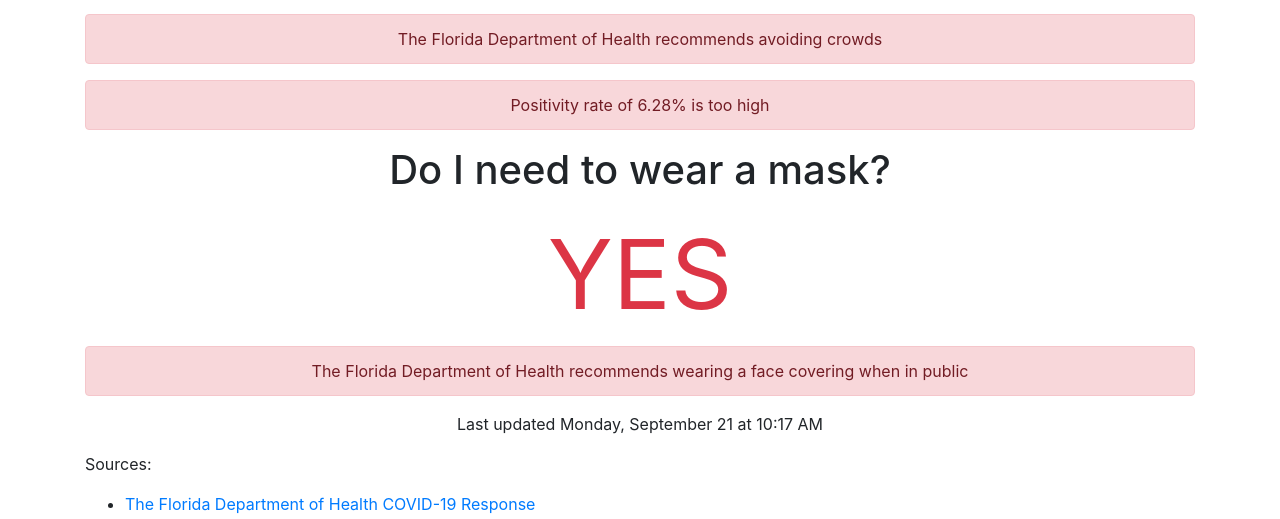
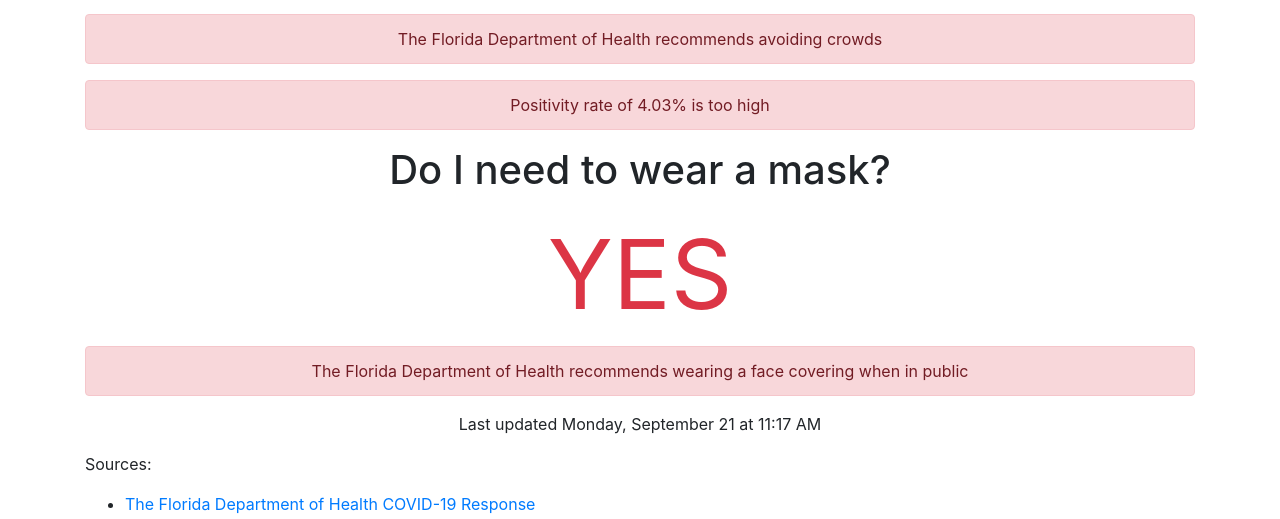
Before and after one commit to thinkjson/timeforchurch, a Jekyll site: the page built from index.md, in a window 1280 px wide. Shown: the part 300-819 px from the top of the page. Built offline with Jekyll 4.4.1, drawn with Linux system fonts in a browser that asks for light colours; our own code applies the rules of GitHub Pages for plain Markdown files.

Commit message:
Updating data

```diff
--- a/_includes/data.html
+++ b/_includes/data.html
@@ -3,10 +3,10 @@
     <div class="outcome text-danger">NO</div>
     <div class="alert alert-danger" role="alert">The Florida Department of Health recommends refraining from gatherings of more than 10 people</div>
     <div class="alert alert-danger" role="alert">The Florida Department of Health recommends avoiding crowds</div>
-    <div class="alert alert-danger" role="alert">Positivity rate of 6.28% is too high</div>
+    <div class="alert alert-danger" role="alert">Positivity rate of 4.03% is too high</div>
 
     <h1>Do I need to wear a mask?</h1>
     <div class="outcome text-danger">YES</div>
     <div class="alert alert-danger" role="alert">The Florida Department of Health recommends wearing a face covering when in public</div>
 
-    <p>Last updated Monday, September 21 at 10:17 AM</p>
+    <p>Last updated Monday, September 21 at 11:17 AM</p>
```
